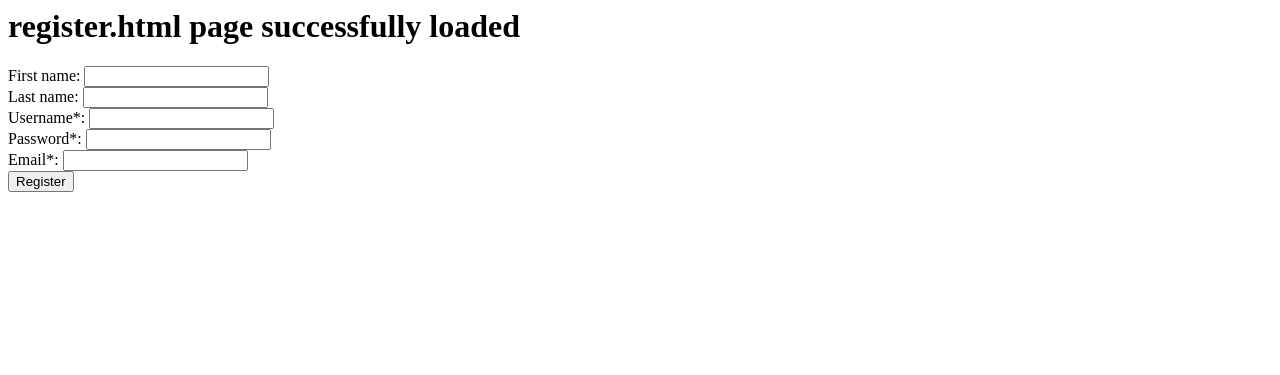
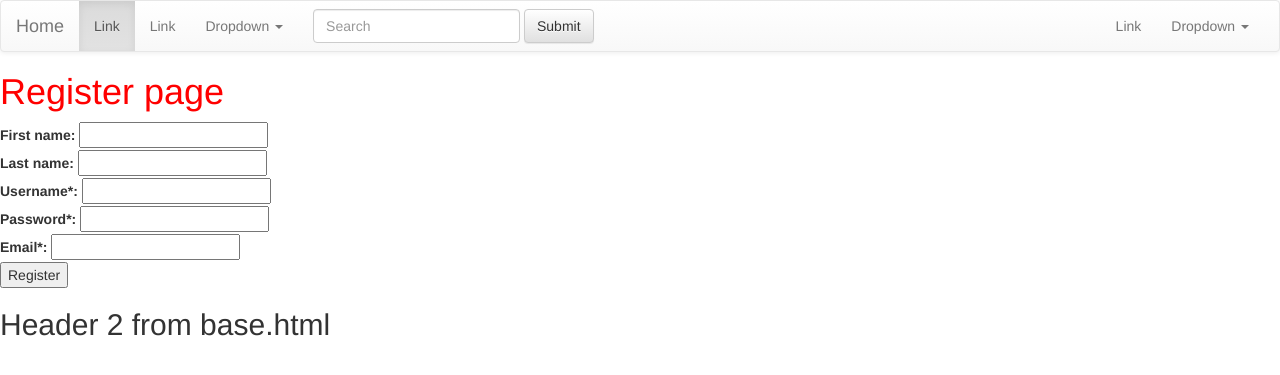
Before and after one commit to TheArchDev/geoquiz, a Django app: template geoquiz/templates/geoquiz/register.html in a window 1280 px wide. Shown: the top 375 px of the page. Run offline with Django 3.2, Linux system fonts and the light colour scheme; the template is opened without the code that fills it, so the values that code supplies are empty; some libraries are stand-ins or nearby versions.

Commit message:
Add base.html to contain html and styling, including navbar, to be used on all webpages through templating. Create geoquiz.css for personally-written CSS, to compliment imported Bootstrap styling

```diff
--- /dev/null
+++ b/geoquiz/static/css/geoquiz.css
@@ -0,0 +1,3 @@
+h1 {
+	color: red;
+}
--- a/geoquiz/templates/geoquiz/base.html
+++ b/geoquiz/templates/geoquiz/base.html
@@ -0,0 +1,78 @@
+{% load staticfiles %}
+
+<html>
+<head>
+	<link rel="stylesheet" href="//maxcdn.bootstrapcdn.com/bootstrap/3.2.0/css/bootstrap.min.css">
+	<link rel="stylesheet" href="//maxcdn.bootstrapcdn.com/bootstrap/3.2.0/css/bootstrap-theme.min.css">
+	<link rel="stylesheet" href="{% static 'css/geoquiz.css' %}">
+	<script src="http://ajax.googleapis.com/ajax/libs/jquery/1.9.1/jquery.min.js"></script>
+	<!-- Latest compiled and minified JavaScript -->
+  	<script src="https://maxcdn.bootstrapcdn.com/bootstrap/3.3.4/js/bootstrap.min.js"></script>
+</head>
+
+<body>
+
+	<nav class="navbar navbar-default">
+	  <div class="container-fluid">
+	    <!-- Brand and toggle get grouped for better mobile display -->
+	    <div class="navbar-header">
+	      <button type="button" class="navbar-toggle collapsed" data-toggle="collapse" data-target="#bs-example-navbar-collapse-1" aria-expanded="false">
+	        <span class="sr-only">Toggle navigation</span>
+	        <span class="icon-bar"></span>
+	        <span class="icon-bar"></span>
+	        <span class="icon-bar"></span>
+	      </button>
+	      <a class="navbar-brand" href="/">Home</a>
+	    </div>
+
+	    <!-- Collect the nav links, forms, and other content for toggling -->
+	    <div class="collapse navbar-collapse" id="bs-example-navbar-collapse-1">
+	      <ul class="nav navbar-nav">
+	        <li class="active"><a href="#">Link <span class="sr-only">(current)</span></a></li>
+	        <li><a href="#">Link</a></li>
+	        <li class="dropdown">
+	          <a href="#" class="dropdown-toggle" data-toggle="dropdown" role="button" aria-haspopup="true" aria-expanded="false">Dropdown <span class="caret"></span></a>
+	          <ul class="dropdown-menu">
+	            <li><a href="#">Action</a></li>
+	            <li><a href="#">Another action</a></li>
+	            <li><a href="#">Something else here</a></li>
+	            <li role="separator" class="divider"></li>
+	            <li><a href="#">Separated link</a></li>
+	            <li role="separator" class="divider"></li>
+	            <li><a href="#">One more separated link</a></li>
+	          </ul>
+	        </li>
+	      </ul>
+	      <form class="navbar-form navbar-left" role="search">
+	        <div class="form-group">
+	          <input type="text" class="form-control" placeholder="Search">
+	        </div>
+	        <button type="submit" class="btn btn-default">Submit</button>
+	      </form>
+	      <ul class="nav navbar-nav navbar-right">
+	        <li><a href="#">Link</a></li>
+	        <li class="dropdown">
+	          <a href="#" class="dropdown-toggle" data-toggle="dropdown" role="button" aria-haspopup="true" aria-expanded="false">Dropdown <span class="caret"></span></a>
+	          <ul class="dropdown-menu">
+	            <li><a href="#">Action</a></li>
+	            <li><a href="#">Another action</a></li>
+	            <li><a href="#">Something else here</a></li>
+	            <li role="separator" class="divider"></li>
+	            <li><a href="#">Separated link</a></li>
+	          </ul>
+	        </li>
+	      </ul>
+	    </div><!-- /.navbar-collapse -->
+	  </div><!-- /.container-fluid -->
+	</nav>
+
+{% block content %}
+{% endblock %}
+
+<h2>Header 2 from base.html</h2>
+
+{% block content2 %}
+{% endblock %}
+
+</body>
+</html>
--- a/geoquiz/templates/geoquiz/register.html
+++ b/geoquiz/templates/geoquiz/register.html
@@ -1,4 +1,12 @@
-<h1>register.html page successfully loaded</h1>
+{% extends 'geoquiz/base.html' %}
+
+{% block content %}
+
+<head>
+	<title>Geoquiz Register</title>
+</head>
+
+<h1>Register page</h1>
 
 <!--
 	Chose maxlengths based on the SQL table auth_user - could probably shorten the password and email length restraints here.
@@ -24,3 +32,5 @@
 	<input type='email' name='email' maxlength='254' required></input></br>
 	<input type='submit' name='SUBMIT' value="Register"></input>
 </form>
+
+{% endblock %}
--- a/geoquiz/views.py
+++ b/geoquiz/views.py
@@ -53,7 +53,7 @@ def login_user(request):
 
 
 def logout_user(request):
-
+	#add in a line to check if someone is actually logged in. If not, just redirect/render home page. Don't want logout message appearing if no logout happened.
 	logout(request)
 
 	logout_message = "You've successfully logged out."
```
Also changed, not shown: geoquiz/templates/geoquiz/home.html (+16 -0 lines), geoquiz/templates/geoquiz/login.html (+10 -0 lines).
